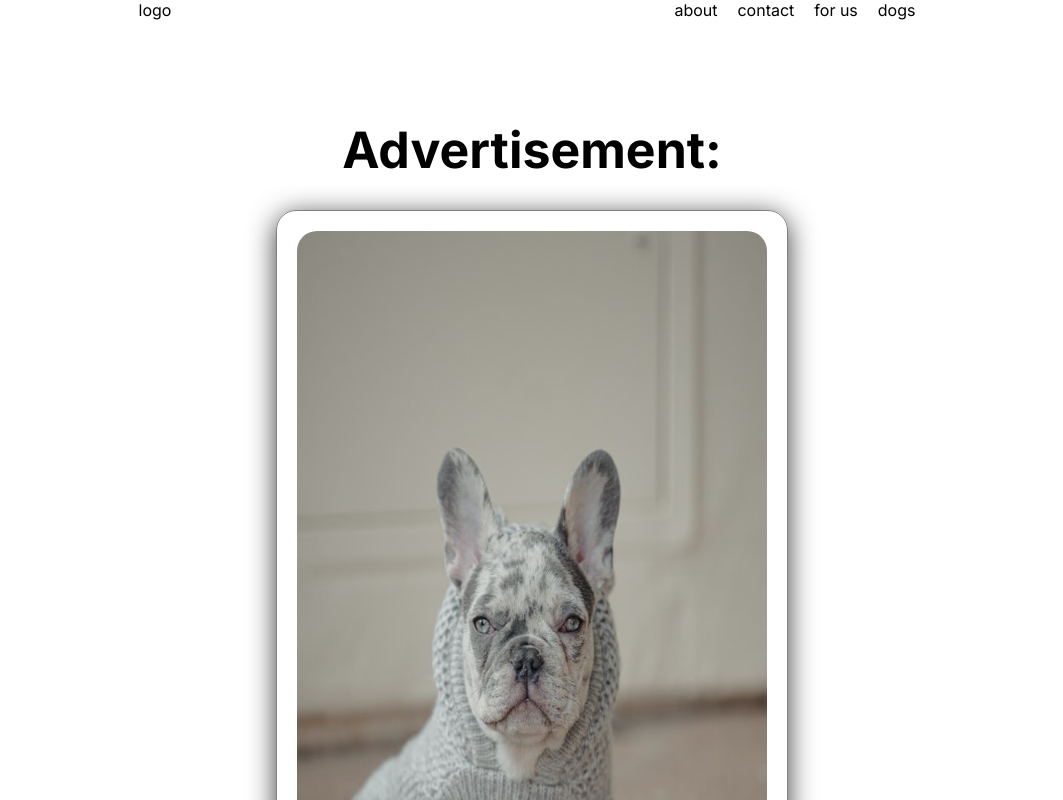
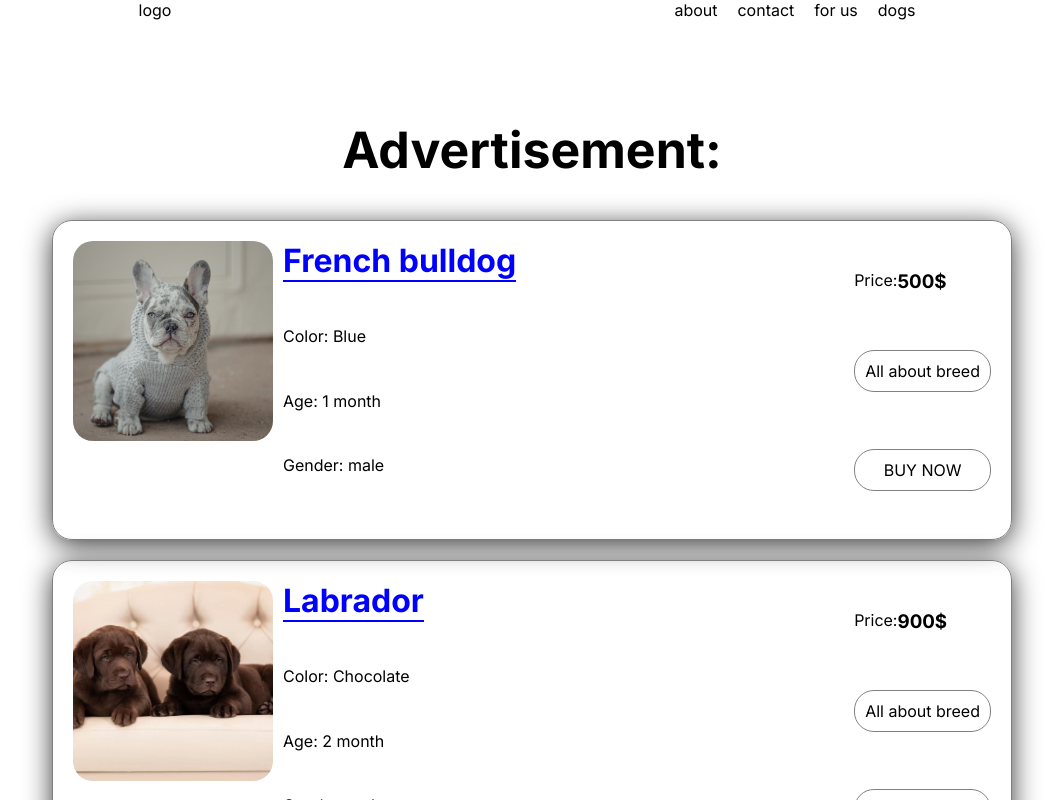
Before and after one commit to ches47/take_my_tail, a Next.js app: page / in a window 1280 px wide. Shown: the whole page, without its empty margins (108-1171 px from the left). Built offline with nearby package versions, Linux system fonts and the light colour scheme.

Commit message:
fix cards

```diff
--- a/src/components/card/Card.jsx
+++ b/src/components/card/Card.jsx
@@ -1,3 +1,4 @@
+import Link from 'next/link';
 import '../card/card.scss';
 import Image from 'next/image';
 
@@ -5,13 +6,45 @@ const Card = (props) => {
   const { img, breed, color, age, price, gender, classificationBreed } = props;
   return (
     <div className="card">
-      <Image src={img} className="cardImg" alt="dog" />
-      <h1>{breed}</h1>
-      <h2>{color}</h2>
-      <h3>{age}</h3>
-      <h4>{price}</h4>
-      <h5>{gender}</h5>
-      <h6>{classificationBreed}</h6>
+      <div className="card__box">
+        <div className="cardImage">
+          <Image
+            src={img}
+            className="cardImg"
+            alt="dog"
+            width={200}
+            height={200}
+            style={{ borderRadius: '20px', objectFit: 'cover' }}
+          />
+        </div>
+        <div className="card__info">
+          <Link href={'/cardProduct'} className="card__title">
+            <h1>{breed}</h1>
+          </Link>
+          <div className="card__color">
+            <span>Color:</span> <span>{color}</span>
+          </div>
+          <div className="card__age">
+            <span>Age:</span> <span>{age}</span>
+          </div>
+          <div className="card__gender">
+            <span>Gender:</span> <span>{gender}</span>
+          </div>
+          <h6 className="card__classification">{classificationBreed}</h6>
+        </div>
+      </div>
+
+      <div className="card__price-wrapper">
+        <div className="card__price-box">
+          <span>Price:</span> <h3>{price}</h3>
+        </div>
+        <Link href={'/aboutBreed'} className="card__price-about">
+          All about breed
+        </Link>
+        <Link href={'/cardProduct'} className="card__price-product">
+          BUY NOW
+        </Link>
+      </div>
     </div>
   );
 };
--- a/src/components/card/card.scss
+++ b/src/components/card/card.scss
@@ -1,21 +1,49 @@
 .card {
   display: flex;
-  align-items: center;
-  width: 40%;
-  justify-content: center;
-  flex-direction: column;
-  margin-bottom: 50px;
+  justify-content: space-between;
+  width: 75vw;
+  height: 40vh;
+  margin: 10px;
   border-radius: 20px;
   border: 1px solid gray;
   padding: 20px;
   -webkit-box-shadow: 0px 5px 28px -1px rgba(43, 43, 43, 0.99);
   box-shadow: 0px 5px 28px -1px rgba(43, 43, 43, 0.99);
+  &__box {
+    display: flex;
+  }
+  &__info {
+    margin: 0px 10px;
+    display: flex;
+    flex-direction: column;
+    justify-content: space-between;
+    .card__title {
+      h1 {
+        color: blue;
+        border-bottom: 2px solid blue;
+      }
+    }
+  }
+  .card__price-wrapper {
+    display: flex;
+    flex-direction: column;
+    justify-content: space-around;
+  }
+  .card__price-box {
+    display: flex;
+  }
+  .card__price-about,
+  .card__price-product {
+    padding: 10px;
+    border: 1px solid gray;
+    border-radius: 20px;
+    transition: all ease-in 0.3s;
+    &:hover {
+      background-color: green;
+      color: #fff;
+    }
+  }
+  .card__price-product {
+    text-align: center;
+  }
 }
-
-.cardImg {
-  border-radius: 20px;
-  width: 100%;
-  background-position: center;
-  background-repeat: no-repeat;
-  background-size: cover;
-}
--- a/src/components/cards/Cards.jsx
+++ b/src/components/cards/Cards.jsx
@@ -5,10 +5,12 @@ import './cards.scss';
 const Cards = () => {
   return (
     <div className="cards">
-      <h1 className="cardsTitle">Advertisement:</h1>
-      {cards.map((card) => {
-        return <Card {...card} key={card.id} />;
-      })}
+      <h1 className="cards__title">Advertisement:</h1>
+      <div className="cards__wrapper">
+        {cards.map((card) => {
+          return <Card {...card} key={card.id} />;
+        })}
+      </div>
     </div>
   );
 };
--- a/src/components/cards/cards.scss
+++ b/src/components/cards/cards.scss
@@ -1,12 +1,14 @@
 .cards {
-  display: flex;
-  justify-content: center;
-  flex-direction: column;
-  align-items: center;
-  .cardsTitle {
+  margin: 0px 20px;
+  &__title {
     font-size: 50px;
     text-align: center;
     margin-bottom: 30px;
     margin-top: 100px;
   }
+  &__wrapper {
+    display: flex;
+    justify-content: center;
+    flex-wrap: wrap;
+  }
 }
--- a/src/constants/index.js
+++ b/src/constants/index.js
@@ -1,20 +1,20 @@
 // import { beagle, frenchbulldog, jackrussel, labrador } from '../assets/dogs';
-import beagleImage from '../assets/dogs/beagle.jpg';
-import frenchbulldogImage from '../assets/dogs/frenchbulldog.jpg';
-import jackrusselImage from '../assets/dogs/jackrussel.jpg';
-import labradorImage from '../assets/dogs/labrador.jpg';
+import beagle from '../assets/dogs/beagle.jpg';
+import frenchbulldog from '../assets/dogs/frenchbulldog.jpg';
+import jackrussel from '../assets/dogs/jackrussel.jpg';
+import labrador from '../assets/dogs/labrador.jpg';
 
-const images = {
-  beagle: beagleImage,
-  frenchbulldog: frenchbulldogImage,
-  jackrussel: jackrusselImage,
-  labrador: labradorImage,
-};
+// const images = {
+//   beagle: beagleImage,
+//   frenchbulldog: frenchbulldogImage,
+//   jackrussel: jackrusselImage,
+//   labrador: labradorImage,
+// };
 
 const cards = [
   {
     id: 1,
-    img: images.frenchbulldog,
+    img: frenchbulldog,
     breed: 'French bulldog',
     color: 'Blue',
     age: '1 month',
@@ -24,7 +24,7 @@ const cards = [
   },
   {
     id: 2,
-    img: images.labrador,
+    img: labrador,
     breed: 'Labrador',
     color: 'Chocolate',
     age: '2 month',
@@ -33,7 +33,7 @@ const cards = [
   },
   {
     id: 3,
-    img: images.jackrussel,
+    img: jackrussel,
     breed: 'Jackrussel',
     color: 'Bicolor',
     age: '7 month',
@@ -42,7 +42,7 @@ const cards = [
   },
   {
     id: 4,
-    img: images.beagle,
+    img: beagle,
     breed: 'Beegle',
     color: 'Tricolor',
     age: '0,5 month',
```
Also changed, not shown: src/app/aboutBreed/page.jsx (added, +9 -0 lines), src/app/cardProduct/page.jsx (added, +9 -0 lines).
